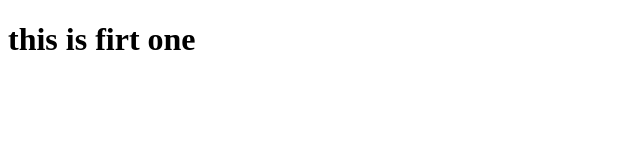
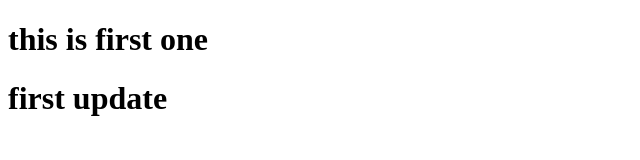
Before and after one commit to hemanth-organizations/frontend-app, a website: page index.html in a window 1280 px wide. Shown: the whole page, without its empty margins (0-640 px from the left). Drawn offline with Linux system fonts and the light colour scheme.

Commit message:
first one

```diff
--- a/index.html
+++ b/index.html
@@ -4,7 +4,8 @@
   <title>Frontend Application</title>
 </head>
 <body>
-  <h1>this is firt one</h1>
+  <h1>this is first one</h1>
+  <h1>first update</h1>
   <script>
     console.log("Frontend is running...");
   </script>
```
